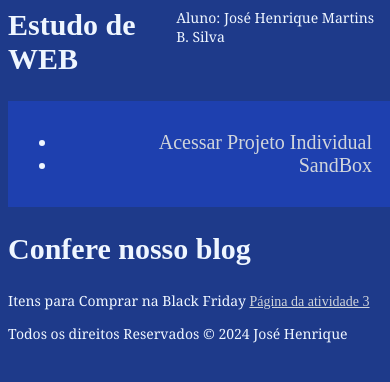
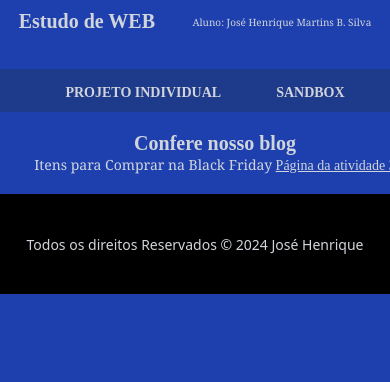
Before and after one commit to HenriqueMart/projeto-web, a plain HTML site: page index.html in a window 390 px wide. Shown: the top 382 px of the page. Drawn offline with Linux system fonts and the light colour scheme; a web font is replaced by a local one.

Commit message:
Feat & fix - Realizando Modificações e Novas funções: Melhorando o design e nova página de login

```diff
--- a/index.html
+++ b/index.html
@@ -16,9 +16,10 @@
        <h1>Estudo de WEB</h1>
         <p>Aluno: José Henrique Martins B. Silva</p>
     </header>
-    <nav>
+
+    <nav class="menu">
         <ul>
-            <li><a href="infraestrutura/page/Home/Portifólio.html">Acessar Projeto Individual</a></li>
+            <li><a href="infraestrutura/page/Home/Portifólio.html">Projeto Individual</a></li>
             <li><a href="infraestrutura/page/Home/SandBox.html">SandBox</a></li>
         </ul>
     </nav>
@@ -37,7 +38,7 @@
              O atributo 'rel="next"' sugere que este link é para a próxima página em uma sequência de navegação. -->
        </main>
 
-    <footer>
+       <footer class="footer">
         <p>Todos os direitos Reservados &copy; 2024 José Henrique</p>
     </footer>
 
--- a/infraestrutura/assets/css/Portifolio.css
+++ b/infraestrutura/assets/css/Portifolio.css
@@ -1,22 +1,12 @@
 @charset "UTF-8";
 
-@import url('https://fonts.googleapis.com/css2?family=Baloo+2:wght@400..800&family=Doto:wght@100..900&display=swap');
-
-
-:root {
-    --cor-azul: #1E3A8A;
-    --cor-Branco: #EFF6FF;
-    --cor-azulescuro: #1E40AF;
-    --cor-breto: #000000;
-    --cor-cinzar: #D1D5DB;
-}
-
-*{
-    margin: 0;
-    padding: 0;
-}
+/*Navegação*/
+@import url(header-footer/header.css);
+/*Footer*/
+@import url(header-footer/footer.css);
 
 /*Configuração da Página Completa*/
+
 body{
     color: #000000;
     background-color: #EFF6FF;
@@ -39,48 +29,6 @@ body{
       min-width: 150px; /* Para telas ainda menores, a largura mínima será 150px */
     }
   }
-
-
-/*Navegações*/
-
-nav#menu ul{
-    background-color: var(--cor-breto);
-    padding: 5px; /*Definindo a largura de foro*/
-    opacity: 90%;
-    position: relative; /*permitindo uma forma relativa na tela*/
-    right: 1px;
-}
-
-nav#menu li{
-    list-style: none; /*Esconde o marcador*/
-    text-transform: uppercase; /*Maiusculo*/
-    top:auto;
-    text-align: center;
-    display: inline-block; /*Ficando em linha*/
-}
-
-nav#menu li a{
-    font-family: system-ui, -apple-system, BlinkMacSystemFont, 'Segoe UI', Roboto, Oxygen, Ubuntu, Cantarell, 'Open Sans', 'Helvetica Neue', sans-serif;
-    color:var(--cor-cinzar);
-    text-decoration: none;
-    display: block; /*Tranformando um uma caixa para toda a área ser clicável*/
-    font-weight: 700; /*Bold*/
-    padding: 10px; /*Interno do itens*/
-
-}
-
-nav#menu li:hover{
-    background-color: var(--cor-azulescuro);
-
-    transition: 0.7s; /*Transição da animação do Menu*/
-    opacity: 90%; /*Transparência na caixa*/
-}
-
-
-nav#menu a:hover{
-    color: var(--cor-Branco);
-    transition: color 0.4s;
-}
 
 /*Main*/
 #capa{
@@ -150,22 +98,3 @@ coloquei como inline -> uma caixa na frente do Outro*/
     display: flex;
     gap: 20px;
 }
-
-/*Footer*/
-
-.footer{
-    justify-content: center;
-    align-items: center;
-    display: flex;
-    width: 100%;
-    height: 100px;
-    padding: 0;
-    background-color: var(--cor-breto);
-    color: var(--cor-cinzar);
-}
-
-.footer p{
-    font-family: system-ui, -apple-system, BlinkMacSystemFont, 'Segoe UI', Roboto, Oxygen, Ubuntu, Cantarell, 'Open Sans', 'Helvetica Neue', sans-serif;
-    font-size: 14px;
-    font-weight: 100;
-}
--- a/infraestrutura/assets/css/SandBox.css
+++ b/infraestrutura/assets/css/SandBox.css
@@ -1,11 +1,13 @@
+*{
+    margin: 0;
+}
+
 body{
     font-family: 'Franklin Gothic Medium', 'Arial Narrow', Arial, sans-serif;
     color: white;
-    position: relative; /*Posicionamento de forma flexivel*/
     text-align: center; /*Centralizando texto*/
     align-items: center; /*Centralizando os itens*/
     justify-content: center; /*Centralizando a Caixa*/
-    display: block; /*Bloqueando as caixar para ficar uma de baixo da outra*/
     background-image: url(../imagens/Beckground.jpg); /*Imagens de Fundo*/
 
 }
@@ -51,3 +53,29 @@ a{
 .YT_video {
     text-align: center;
 }
+
+div .image-conteiner{
+    height: 300px;
+    align-items: center; /*Centralizando div*/
+    width: 100px;
+    height: 100px;
+    background-color: #000000;
+}
+
+.image-conteiner > div{
+    display: inline-block; /*Conteúdo horizontal*/
+    color: #000000;
+    margin: 0 auto;
+
+}
+
+.image-conteiner h2{
+    color: #000000;
+}
+
+article{
+    background-color: white;
+
+    justify-content: center;
+    align-items: center;
+}
--- /dev/null
+++ b/infraestrutura/assets/css/header-footer/footer.css
@@ -0,0 +1,34 @@
+@charset "UTF-8";
+
+/*Navegação*/
+@import url(header-footer/header.css);
+
+
+/*Configuração da Página Completa*/
+body{
+    color: #000000;
+    background-color: #EFF6FF;
+    font-family: 'Times New Roman', Times, serif;
+    font-size: 16px;
+    text-align: center;
+
+}
+
+/*Footer*/
+
+.footer{
+    justify-content: center;
+    align-items: center;
+    display: flex;
+    width: 100%;
+    height: 100px;
+    padding: 0;
+    background-color: var(--cor-breto);
+    color: var(--cor-cinzar);
+}
+
+.footer p{
+    font-family: system-ui, -apple-system, BlinkMacSystemFont, 'Segoe UI', Roboto, Oxygen, Ubuntu, Cantarell, 'Open Sans', 'Helvetica Neue', sans-serif;
+    font-size: 14px;
+    font-weight: 100;
+}
--- /dev/null
+++ b/infraestrutura/assets/css/header-footer/header.css
@@ -0,0 +1,57 @@
+@charset "UTF-8";
+
+
+@import url('https://fonts.googleapis.com/css2?family=Baloo+2:wght@400..800&family=Doto:wght@100..900&display=swap');
+/*Footer*/
+
+:root {
+    --cor-azul: #1E3A8A;
+    --cor-Branco: #EFF6FF;
+    --cor-azulescuro: #1E40AF;
+    --cor-breto: #000000;
+    --cor-cinzar: #D1D5DB;
+}
+
+*{
+    margin: 0;
+    padding: 0;
+}
+
+nav#menu ul{
+    background-color: var(--cor-breto);
+    padding: 5px; /*Definindo a largura de foro*/
+    opacity: 90%;
+    position: relative; /*permitindo uma forma relativa na tela*/
+    right: 1px;
+}
+
+nav#menu li{
+    list-style: none; /*Esconde o marcador*/
+    text-transform: uppercase; /*Maiusculo*/
+    top:auto;
+    text-align: center;
+    display: inline-block; /*Ficando em linha*/
+}
+
+nav#menu li a{
+    font-family: system-ui, -apple-system, BlinkMacSystemFont, 'Segoe UI', Roboto, Oxygen, Ubuntu, Cantarell, 'Open Sans', 'Helvetica Neue', sans-serif;
+    color:var(--cor-cinzar);
+    text-decoration: none;
+    display: block; /*Tranformando um uma caixa para toda a área ser clicável*/
+    font-weight: 700; /*Bold*/
+    padding: 10px; /*Interno do itens*/
+
+}
+
+nav#menu li:hover{
+    background-color: var(--cor-azulescuro);
+
+    transition: 0.7s; /*Transição da animação do Menu*/
+    opacity: 90%; /*Transparência na caixa*/
+}
+
+
+nav#menu a:hover{
+    color: var(--cor-Branco);
+    transition: color 0.4s;
+}
--- a/infraestrutura/assets/css/index.css
+++ b/infraestrutura/assets/css/index.css
@@ -1,8 +1,12 @@
 @charset "UTF-8";
 
+/*Header & Footer*/
+@import url(header-footer/header.css);
+@import url(header-footer/footer.css);
+
 body{
-    color: #EFF6FF;
-    background-color: #1E3A8A;
+    color: var(--cor-cinzar);
+    background-color: var(--cor-azulescuro);
     font-family: 'Times New Roman', Times, serif;
     font-size: 14px;
 }
@@ -30,14 +34,31 @@ header h1{
 }
 nav{
     padding: 10px;
-    background-color: #1E40AF;
+    background-color: var(--cor-azul);
     font-size: 20px;
-    text-align: right;
+    text-align: center;
     width: 100%;
+    display: block;
 }
-nav a {
-    margin-right: 20px;
+nav li{
+    width: 100%;
+    display: inline;
+    margin: 20px;
+    padding: 5px;
+
+}
+
+nav li:hover{
+    background-color: var(--cor-breto);
+    transition: 0.6s;
+    opacity: 80%;
+
+}
+
+.menu a{
+    display: inline-block;
     text-decoration: none;
+    text-transform: uppercase;
 }
 
 
@@ -57,3 +78,33 @@ a{
 .Link-atv3{
     display: inline;
 }
+
+main{
+    display: block;
+    margin: 10px;
+    padding: 10px;
+    width: 100%;
+    height: auto;
+}
+
+/*Utilizando Media Queries, definindo o tamanho apra celular de forma resposível*/
+@media (max-width: 450px){
+    nav li {
+        font-size: 14px;
+        font-weight: bold;
+    }
+    header h1{
+        font-size: 20px;
+        margin: 10px auto;
+    }
+    header p{
+        margin: 15px auto;
+        font-size: 10px;
+    }
+    main h2{
+        font-size: 20px;
+    }
+    main p{
+        font-size: 14px;
+    }
+}
--- /dev/null
+++ b/infraestrutura/assets/css/login/login.css
@@ -0,0 +1 @@
+@charset "UTF-8";
```
Also changed, not shown: infraestrutura/page/Home/Portifólio.html (+2 -24 lines), infraestrutura/page/Home/SandBox.html (+29 -2 lines), infraestrutura/page/Home/login/login.html (added, +16 -0 lines), infraestrutura/page/Home/login/admin.html (added).
